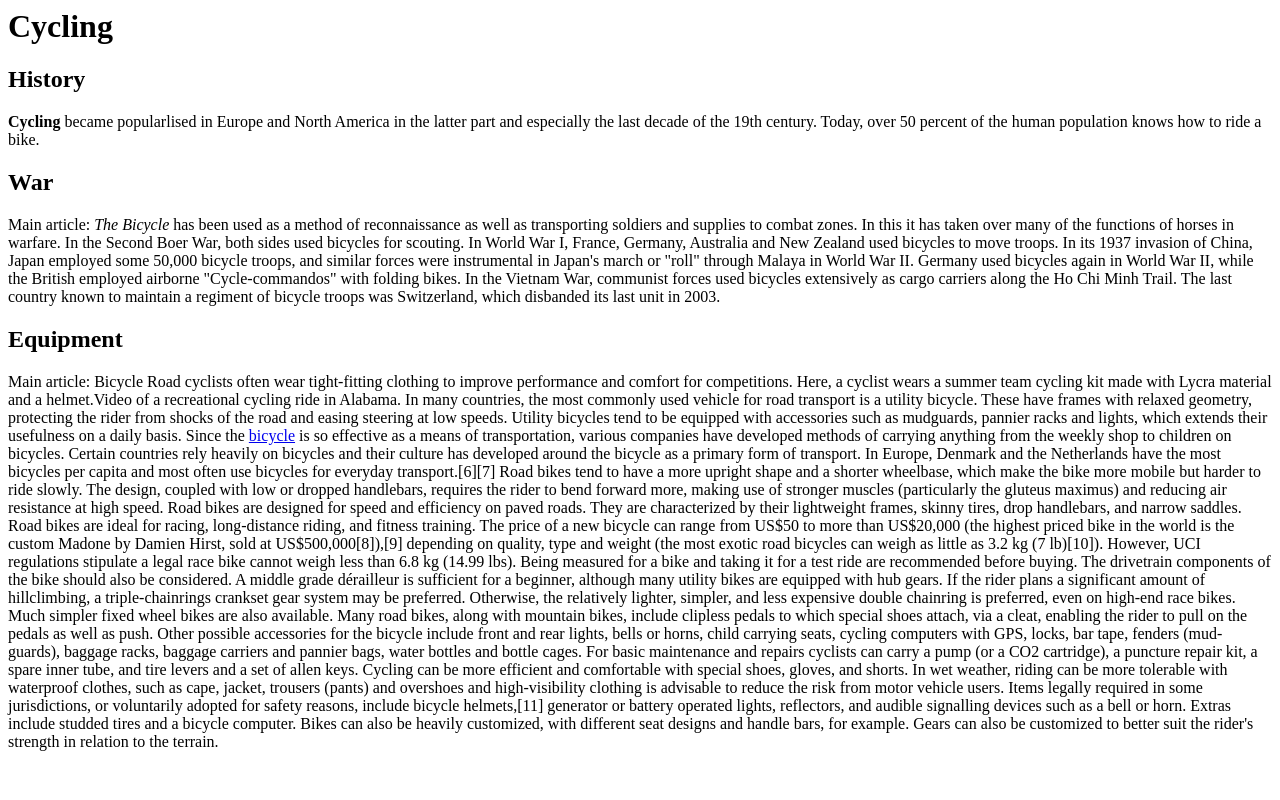
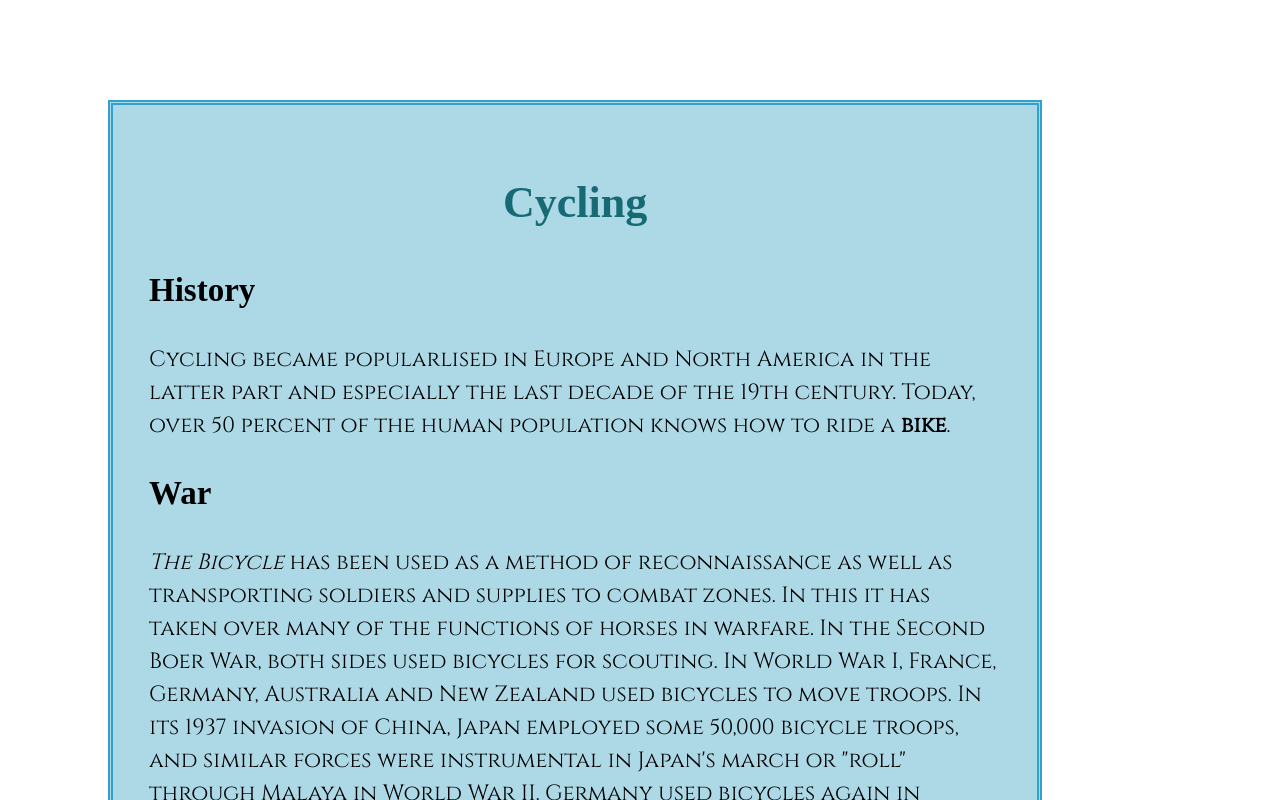
Before and after one commit to Charlie-1991/c11-quick-start, a plain HTML site: page in-classs/2023-10-10-html-css/index.html in a window 1280 px wide. Shown: the top 800 px of the page. Drawn offline with Linux system fonts and the light colour scheme; a web font is replaced by a local one.

Commit message:
Text edited

```diff
--- a/in-classs/2023-10-10-html-css/index.html
+++ b/in-classs/2023-10-10-html-css/index.html
@@ -1,6 +1,35 @@
+<!DOCTYPE html>
+<html lang="en">
 <head>
-  <meta />
+    <meta charset="UTF-8">
+    <meta name="viewport" content="width=device-width, initial-scale=1.0">
     <title>Cycling</title>
+    <link rel="preconnect" href="https://fonts.googleapis.com">
+<link rel="preconnect" href="https://fonts.gstatic.com" crossorigin>
+<link href="https://fonts.googleapis.com/css2?family=Cinzel&family=Fauna+One&display=swap" rel="stylesheet">
+
+ <style>
+
+    body {
+        font-size: 22px;
+        line-height: 1.5;
+        font-family: 'Cinzel', serif;
+    }
+    h1,h2 {font-family: 'Fauna One', serif;}
+    main {
+        margin: auto;
+        margin: 100px;
+        border: thick double #32a1ce;
+        background-color: #ADD8E6;
+        padding: 36px;
+        max-width: 65ch;
+
+    }
+    h1 {
+        color: rgb(21, 106, 116);
+        text-align: center;
+    }
+</style>
 </head>
 <body>
     <main>
@@ -8,14 +37,13 @@
         <h2>History</h2>
 
         <p>
-      <strong>Cycling</strong> became popularlised in Europe and North America
+          Cycling became popularlised in Europe and North America
           in the latter part and especially the last decade of the 19th century.
           Today, over 50 percent of the human population knows how to ride a
-      bike.
+          <strong>bike</strong>.
           <p>
             <h2>War</h2>
-
-        Main article: <em>The Bicycle</em>
+            <em>The Bicycle</em>
             has been used as a method of reconnaissance as well as transporting
             soldiers and supplies to combat zones. In this it has taken over many of
             the functions of horses in warfare. In the Second Boer War, both sides
@@ -89,3 +117,4 @@
         </p>
       </main>
 </body>
+</html>
```
Lines whose indentation alone changed are shown as unchanged.
